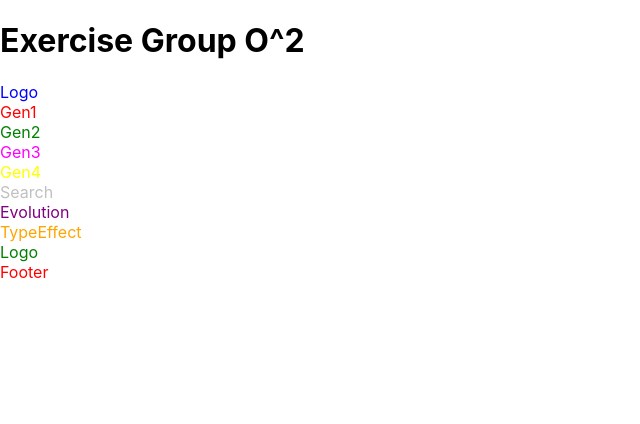
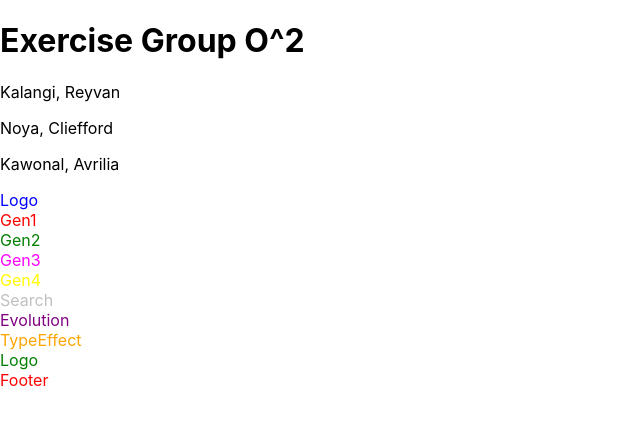
Before and after one commit to Reyvanclief7/Group-Exercise-React, a React (Create React App) app: page / in a window 1280 px wide. Shown: the top 424 px of the page, without its empty margins (0-640 px from the left). Built offline with nearby package versions, Linux system fonts and the light colour scheme.

Commit message:
adding nama kelompok

```diff
--- a/src/App.js
+++ b/src/App.js
@@ -7,6 +7,9 @@ function App() {
   return (
     <div>
       <h1>Exercise Group O^2</h1>
+      <p>Kalangi, Reyvan</p>
+      <p>Noya, Cliefford</p>
+      <p>Kawonal, Avrilia</p>
       <Header />
       <Home />
       <Footer />
```
